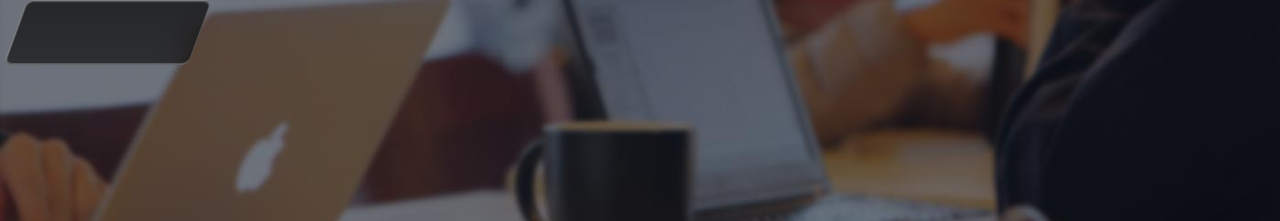
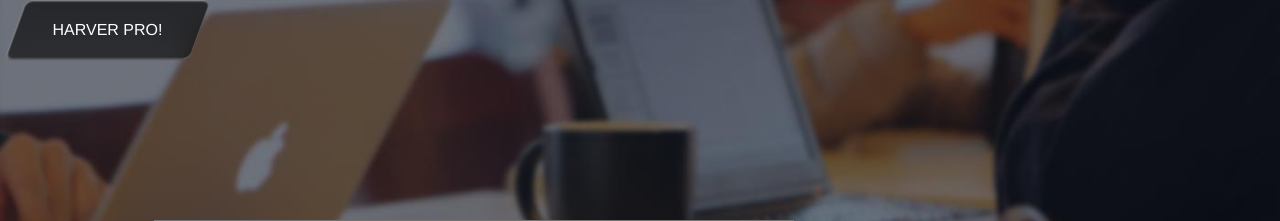
Before and after one commit to david0752/Hardverapro-remake, a PHP site: page / in a window 1280 px wide. Shown: the top 221 px of the page. Run offline with PHP 8.4, Linux system fonts and the light colour scheme.

Commit message:
ButtonsFixed

```diff
--- a/Index.html
+++ b/Index.html
@@ -9,10 +9,10 @@
 <body>
     <header>
         <div class="background-img"></div>
-        <nav class="navButtons">
+        <nav>
             <div class="navButton">
                 <div class="navBtnBackground"></div>
-                <p class="NavBtnText">ASD</p>
+                <p class="navBtnText">HARVER PRO!</p>
             </div>
         </nav>
     </header>
--- a/Style.css
+++ b/Style.css
@@ -12,19 +12,26 @@ body {
 
 header {
   width: 100%;
-  height: 10vh;
+  height: 7.5vh;
 }
 
-.navButtons {
+nav {
+  width: inherit;
+  height: inherit;
   display: flex;
   flex-direction: row;
   gap: 10px;
   margin-left: 15px;
 }
 
+.navButton {
+  height: inherit;
+  width: 185px;
+}
+
 .navBtnBackground {
-  width: 185px;
-  height: 65px;
+  width: inherit;
+  height: inherit;
   background-color: black;
   transform: skew(-20deg);
   border-radius: 7.5px;
@@ -42,46 +49,19 @@ header {
   color: white;
   font-weight: bold;
   font-size: large;
+  position: absolute;
   z-index: 1;
-  position: absolute;
 }
 
 .navBtnText {
-  z-index: 10;
+  width: inherit;
+  height: inherit;
+  color: white;
+  z-index: 2;
   position: absolute;
-}
-
-.glassButtonLOGO {
-  width: 210px;
-  height: 65px;
-  background-color: black;
-  transform: skew(-20deg);
-  border-radius: 7.5px;
-  background: linear-gradient(#000000a8, #00000098);
-  box-shadow: 0 4px 30px rgba(0, 0, 0, 0.1);
-  backdrop-filter: blur(15px);
-  -webkit-backdrop-filter: blur(15px);
-  box-shadow: inset 0 0 0 1px rgba(255, 255, 255, 0.2);
-  border-top: 1px solid rgba(255, 255, 255, 0.4);
-  border-left: 1px solid rgba(255, 255, 255, 0.4);
-  border-bottom: 1px solid rgba(255, 255, 255, 0.3);
-  display: flex;
+  justify-content: center;
   align-items: center;
-  justify-content: center;
-  color: white;
-  font-weight: bold;
-  font-size: large;
-}
-
-.glassButton p {
-  transform: skew(20deg);
-}
-
-.glassButtonLOGO img {
-  transform: skew(20deg);
-  margin-right: 5px;
-  margin-bottom: 2.5px;
-  width: 175px;
+  display: flex
 }
 
 main {
```
